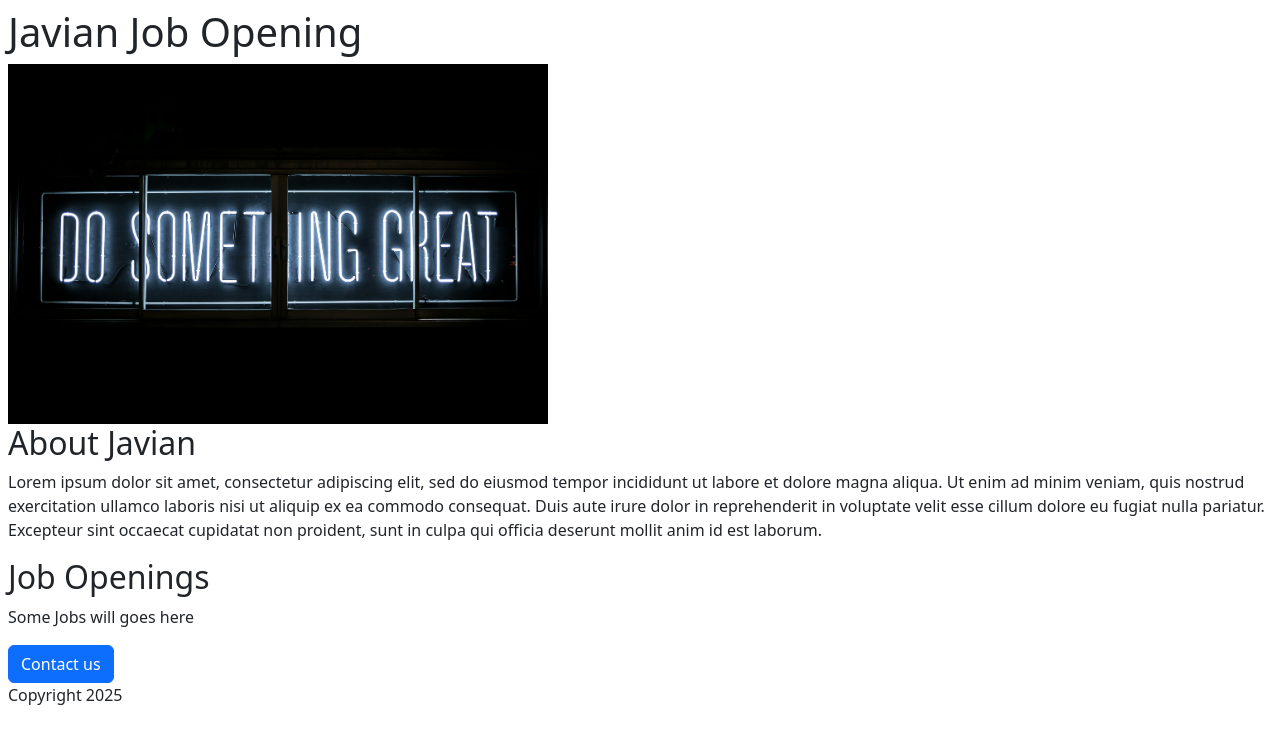
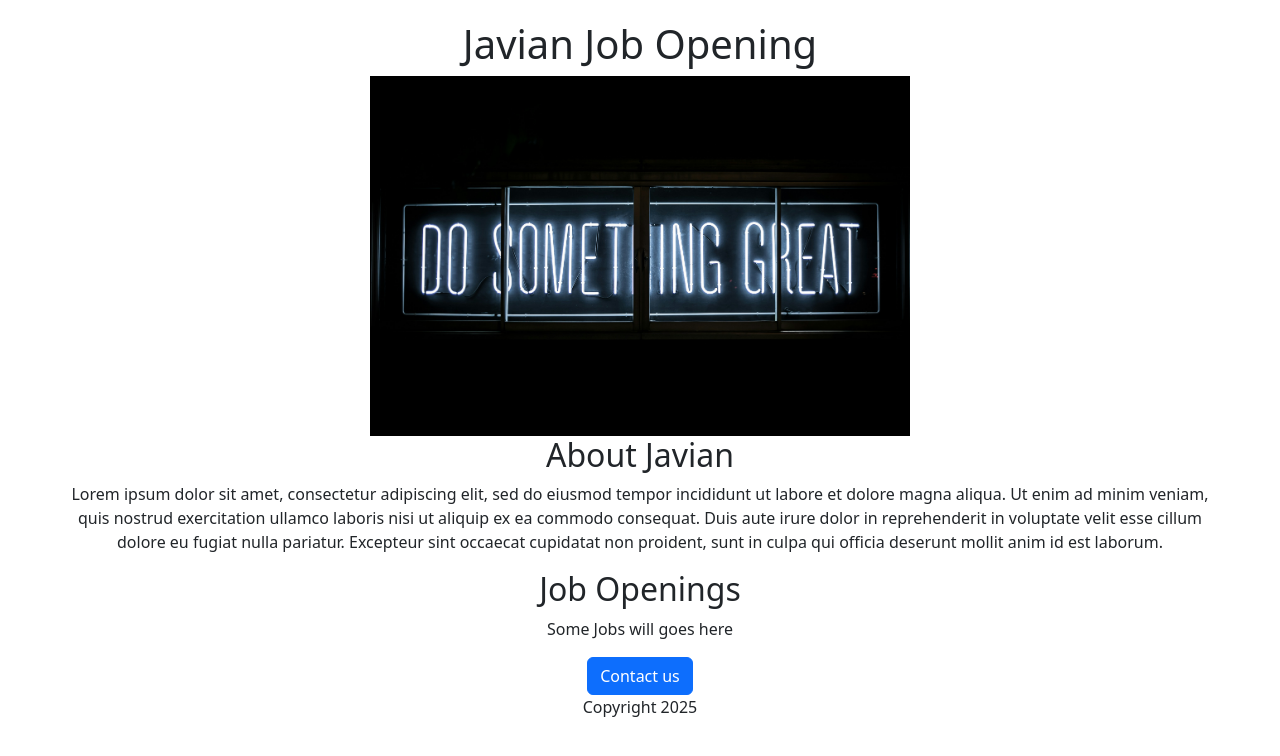
Before and after one commit to ponkaliraj26/greenvalley_quickpass, a Flask app: page / in a window 1280 px wide. Shown: the top 756 px of the page. Run offline with Flask 3, Linux system fonts and the light colour scheme.

Commit message:
Assistant checkpoint: Center entire body with margins and proper alignment
Assistant generated file changes:
- templates/index.html: Center entire body content with margins, Close centered div properly

---

User prompt:

whole body

Replit-Commit-Author: Assistant
Replit-Commit-Session-Id: 0503c185-8216-4e71-a87e-929bfa91ba0a

```diff
--- a/templates/index.html
+++ b/templates/index.html
@@ -6,8 +6,8 @@
     <title>Example Website</title>
     <link href="https://cdn.jsdelivr.net/npm/bootstrap@5.3.6/dist/css/bootstrap.min.css" rel="stylesheet" integrity="sha384-4Q6Gf2aSP4eDXB8Miphtr37CMZZQ5oXLH2yaXMJ2w8e2ZtHTl7GptT4jmndRuHDT" crossorigin="anonymous">
   </head>
-  <body>
-    <div class="container-fluid mx-auto p-2">
+  <body style="margin: 0 auto; max-width: 1200px; padding: 20px;">
+    <div class="text-center">
     <h1>Javian Job Opening</h1>
     <img src="/static/banner.jpg" class="img-fluid" style="height:360px" alt="...">
     <script src="https://cdn.jsdelivr.net/npm/bootstrap@5.3.6/dist/js/bootstrap.bundle.min.js" integrity="sha384-j1CDi7MgGQ12Z7Qab0qlWQ/Qqz24Gc6BM0thvEMVjHnfYGF0rmFCozFSxQBxwHKO" crossorigin="anonymous"></script>
@@ -19,6 +19,6 @@
     <p> Some Jobs will goes here</p>
     <button type="button" class="btn btn-primary">Contact us</button>
     <p>Copyright 2025</p>
-      </div>
+    </div>
   </body>
 </html>
```
